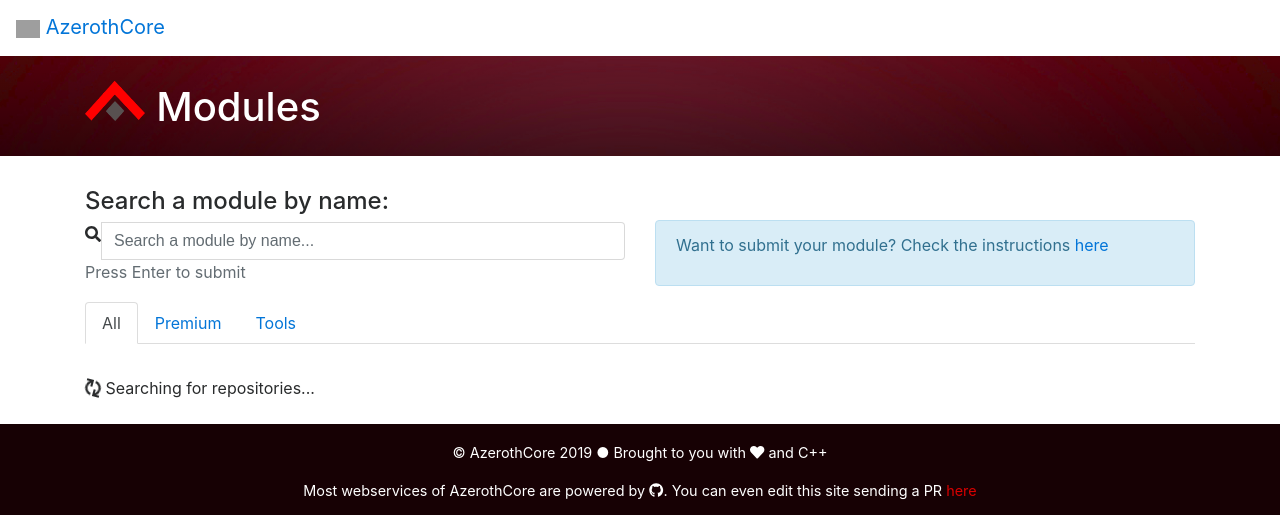
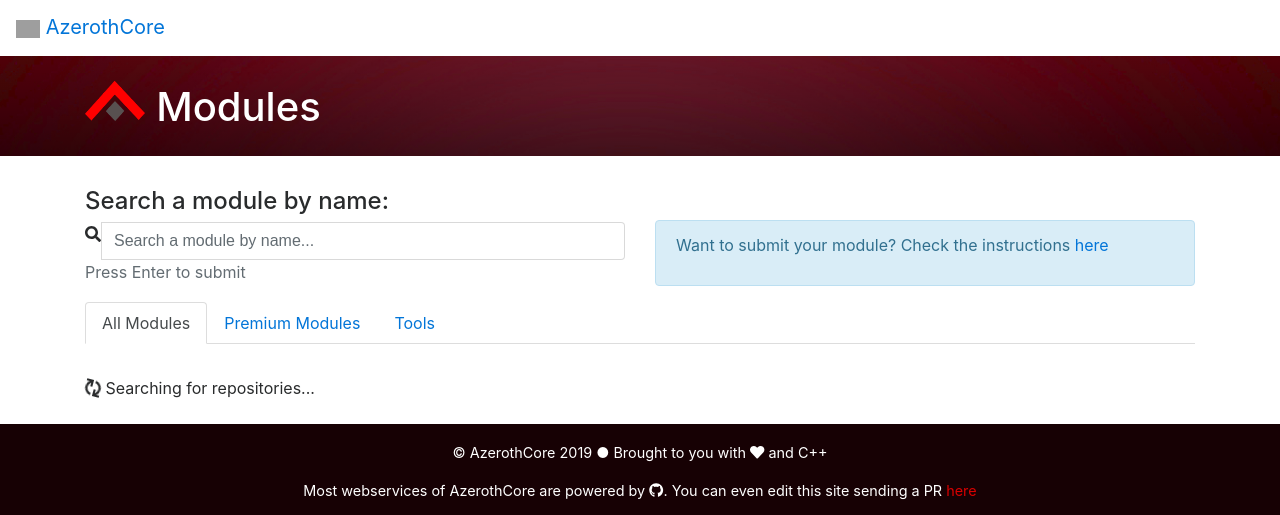
Before and after one commit to azerothcore/catalogue, a Jekyll site: the page built from index.html, in a window 1280 px wide, cut to the strip 0-515 px from the top of the page. Built offline with Jekyll 4.4.1, drawn with Linux system fonts in a browser that asks for light colours; nearby versions of some CDN libraries; grey boxes are pictures that could not be loaded.

Commit message:
Updated index.html

```diff
--- a/index.html
+++ b/index.html
@@ -31,10 +31,10 @@
 
             <ul class="nav nav-tabs" role="tablist">
               <li class="nav-item">
-                <a class="nav-link active" id="modules-tab" data-toggle="tab" href="#modules" role="tab" aria-controls="modules" aria-selected="true">All</a>
+                <a class="nav-link active" id="modules-tab" data-toggle="tab" href="#modules" role="tab" aria-controls="modules" aria-selected="true">All Modules</a>
               </li>
               <li class="nav-item">
-                <a class="nav-link" id="premium-tab" data-toggle="tab" href="#premium" role="tab" aria-controls="premium" aria-selected="false">Premium</a>
+                <a class="nav-link" id="premium-tab" data-toggle="tab" href="#premium" role="tab" aria-controls="premium" aria-selected="false">Premium Modules</a>
               </li>
               <li class="nav-item">
                 <a class="nav-link" id="tools-tab" data-toggle="tab" href="#tools" role="tab" aria-controls="tools" aria-selected="false">Tools</a>
```
